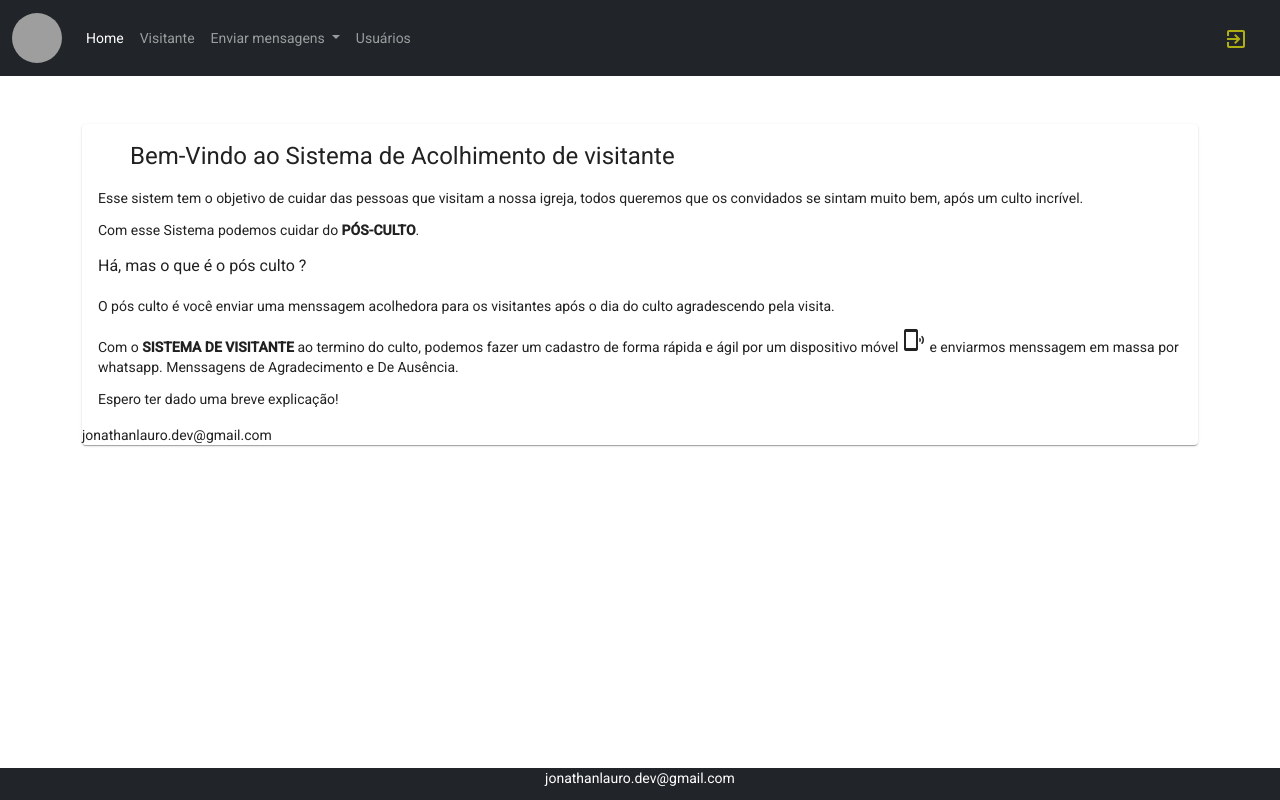
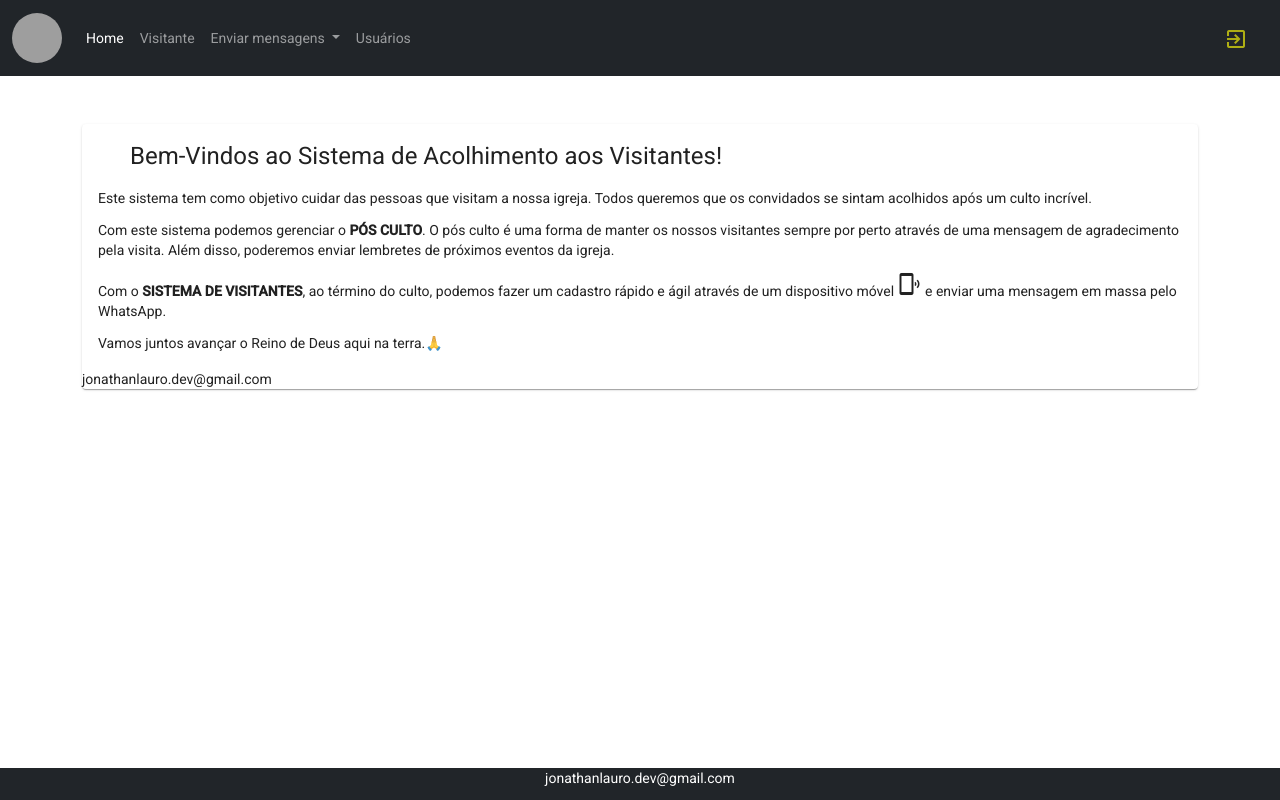
Before and after one commit to jonathanlauro/igrejavisitante, an Angular app: page / in a window 1280 px wide. Built offline with nearby package versions, Linux system fonts and the light colour scheme; sample sign-in values are in the browser's storage; grey boxes are pictures that could not be loaded.

Commit message:
melhorias de português.

```diff
--- a/src/app/account/create-account/create-account.component.html
+++ b/src/app/account/create-account/create-account.component.html
@@ -2,16 +2,16 @@
     <h1>Olá! Deseja fazer parte do nosso time de HOSPITALIDADE?</h1>
     <mat-card-content>
         <img width="100%" src="https://www.questionpro.com/blog/wp-content/uploads/2020/04/59853-768x558.jpg" alt="HOSPITALIDADE">
-        <h3>Para fazer parte desse time nós pedimos apenas uns requisitos: </h3>
+        <h3>Para fazer parte deste time pedimos apenas alguns requisitos: </h3>
         <ul>
-            <li><h4>Ser membro ativo da igreja</h4></li>
-            <li><h4>Ter um grande sorriso no rosto</h4></li>
-            <li><h4>Ter concluído o missão caráter</h4></li>
+            <li><h4>Ser membro ativo da igreja IDEF;</h4></li>
+            <li><h4>Ter um grande sorriso no rosto;</h4></li>
+            <li><h4>Ter concluído o Missão Caráter.</h4></li>
         </ul>
         <h3>
-            Se você tem todos esses requisítos, meus parabéns, você está preparado para fazer
-            parte do nosso time.
-            Procure o <strong>BRUNO</strong> ou o <strong>Mayron</strong> e peça para eles realizarem seu cadastro no sistema.
+            Tem todos esses requisítos? Parabéns, você está pronto para fazer
+            parte do time.
+            Procure o <strong>BRUNO</strong> ou o <strong>Mayron</strong> e peça para que eles realizem o seu cadastro no sistema.
         </h3>
         <button mat-fab color="primary" [routerLink]= "['/login']"><mat-icon>keyboard_arrow_left</mat-icon></button>
     </mat-card-content>
--- a/src/app/bem-vindo/bem-vindo.component.html
+++ b/src/app/bem-vindo/bem-vindo.component.html
@@ -1,27 +1,24 @@
 <mat-card class="mt-5">
     <mat-card-header>
-        <h1>Bem-Vindo ao Sistema de Acolhimento de visitante</h1>
+        <h1>Bem-Vindos ao Sistema de Acolhimento aos Visitantes!</h1>
     </mat-card-header>
     <mat-card-content>
         <p>
-            Esse sistem tem o objetivo de cuidar das pessoas que visitam a nossa igreja,
-            todos queremos que os convidados se sintam muito bem, após um culto incrível.
+            Este sistema tem como objetivo cuidar das pessoas que visitam a nossa igreja.
+            Todos queremos que os convidados se sintam acolhidos após um culto incrível.
         </p>
         <p>
-            Com esse Sistema podemos cuidar do <strong>PÓS-CULTO</strong>.
-        </p>
-        <h3>Há, mas o que é o pós culto ?</h3>
-        <p>
-            O pós culto é você enviar uma menssagem acolhedora para os visitantes após o dia do culto
-            agradescendo pela visita.
+            Com este sistema podemos gerenciar o <strong>PÓS CULTO</strong>.
+            O pós culto é uma forma de manter os nossos visitantes sempre por perto através de uma
+            mensagem de agradecimento pela visita. Além disso, poderemos enviar lembretes de próximos
+            eventos da igreja.
         </p>
         <p>
-            Com o <strong>SISTEMA DE VISITANTE</strong> ao termino do culto, podemos fazer um cadastro de forma rápida e ágil
-            por um dispositivo móvel <mat-icon>phonelink_ring</mat-icon> e enviarmos menssagem em massa por whatsapp.
-            Menssagens de Agradecimento e De Ausência.
+            Com o <strong>SISTEMA DE VISITANTES</strong>, ao término do culto, podemos fazer um cadastro rápido e ágil
+            através de um dispositivo móvel <mat-icon>phonelink_ring</mat-icon> e enviar uma mensagem em massa pelo WhatsApp.
         </p>
         <p>
-            Espero ter dado uma breve explicação!
+            Vamos juntos avançar o Reino de Deus aqui na terra.🙏
         </p>
     </mat-card-content>
     <mat-card-footer>
```
